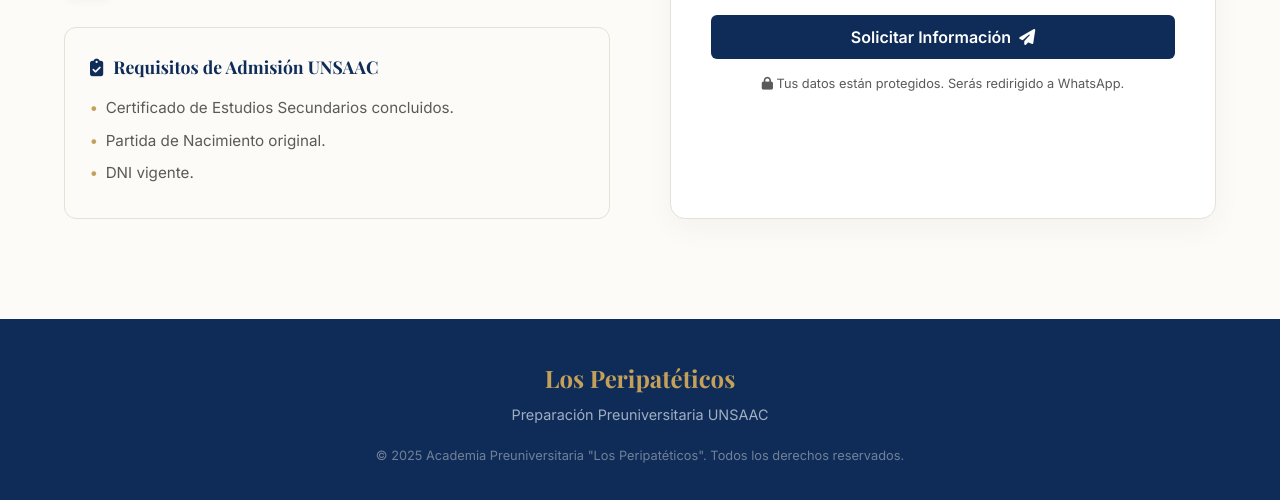
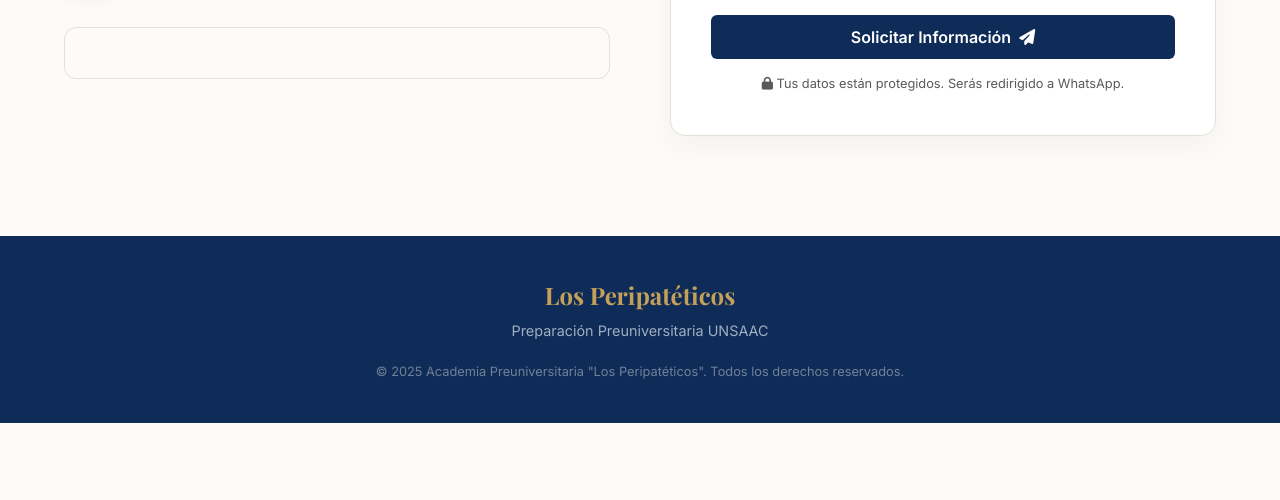
Before and after one commit to losperipateticos26-oss/LosPeripat-ticosWeb, a plain HTML site: page index.html in a window 1280 px wide. Shown: the part 2850-3350 px from the top of the page. After the commit the page ends 3273 px from the top, so only its background shows below. Drawn offline with nearby package versions, Linux system fonts and the light colour scheme.

Commit message:
Update index.html

```diff
--- a/index.html
+++ b/index.html
@@ -150,11 +150,6 @@
                     </div>
                 </div>
                 <div class="admission-req">
-                    <h4><i class="fas fa-clipboard-check"></i> Requisitos de Admisión UNSAAC</h4>
-                    <ul>
-                        <li>Certificado de Estudios Secundarios concluidos.</li>
-                        <li>Partida de Nacimiento original.</li>
-                        <li>DNI vigente.</li>
                     </ul>
                 </div>
             </div>
```
